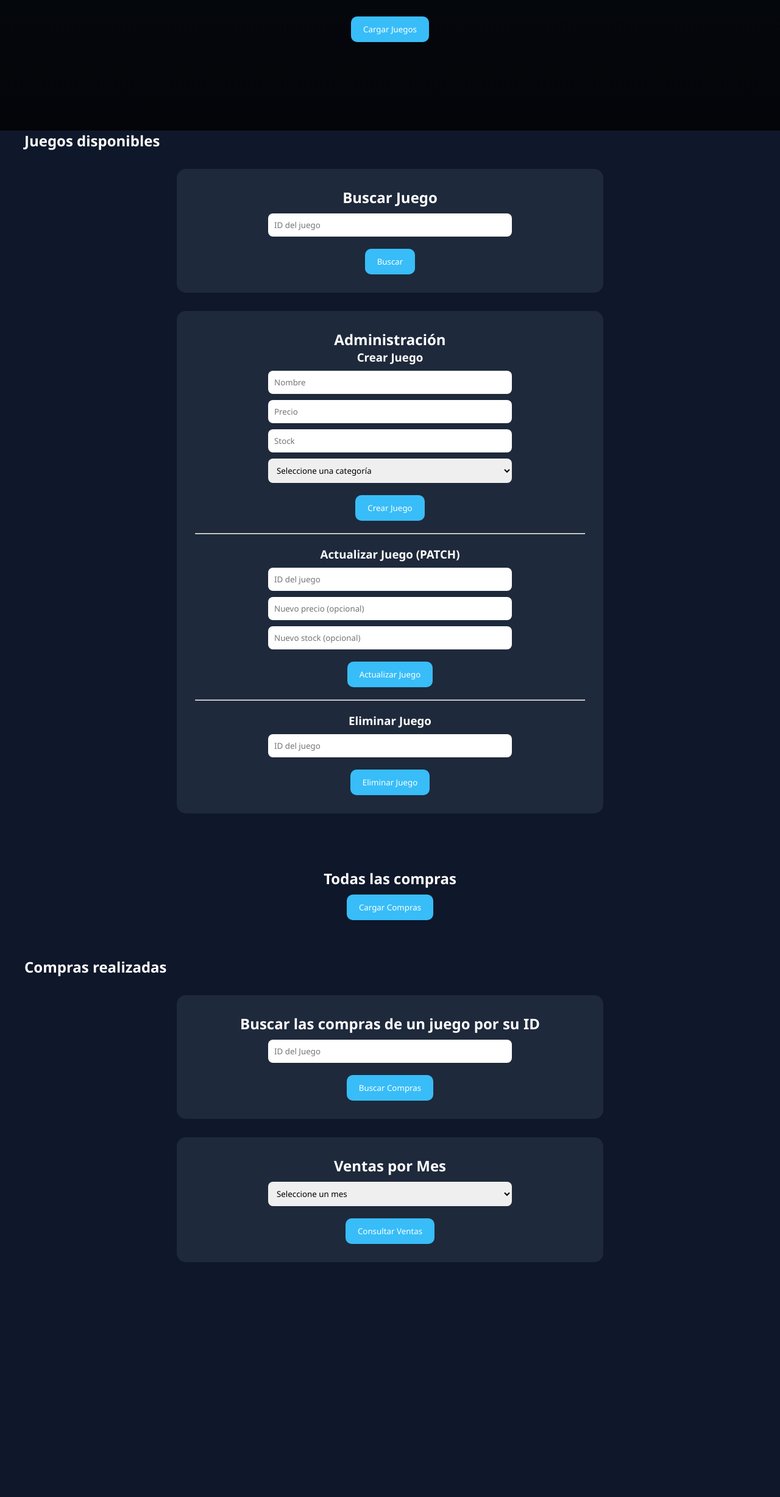
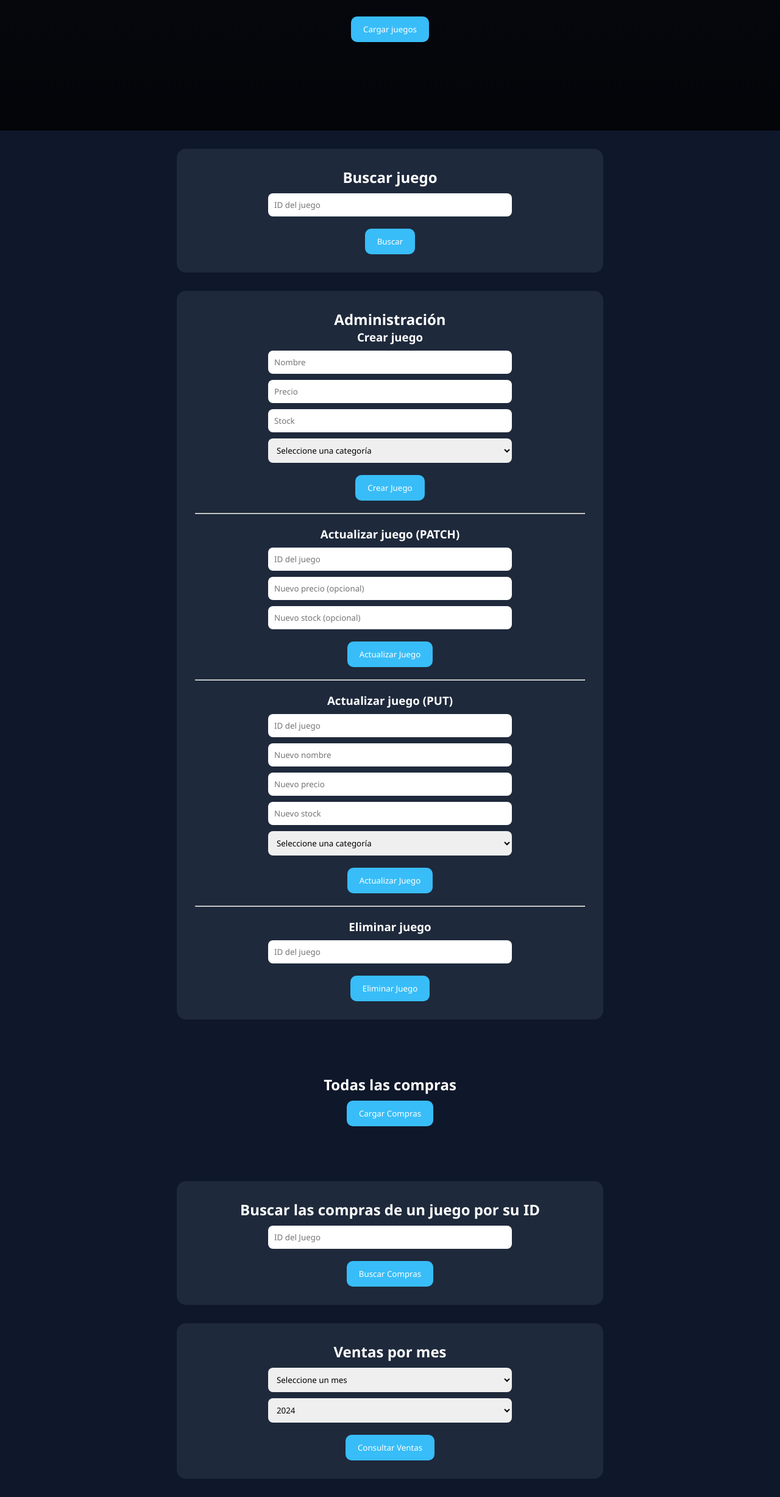
Before and after one commit to Aiellonicolas13/LevelApp-Store, a website: page frontend/index.html in a window 1280 px wide. Shown: the part 319-2774 px from the top of the page at 61% size. Before the commit the page ends 2419 px from the top, so only its background shows below. Drawn offline with Linux system fonts and the light colour scheme.

Commit message:
actualización index

```diff
--- a/frontend/index.html
+++ b/frontend/index.html
@@ -23,18 +23,18 @@
     <section class="hero">
         <h1>Tienda de Juegos</h1>
 
-        <button id="btnJuegos">Cargar Juegos</button>
+        <button id="btnJuegos">Cargar juegos</button>
     </section>
 
     <!-- LISTAR JUEGOS -->
     <section id="listar">
-        <h2 class="section-title">Juegos disponibles</h2>
+        <h2 class="section-titlee" id="section-title">Juegos disponibles</h2>
         <div id="listaJuegos" class="games-container"></div>
     </section>
 
     <!-- BUSCAR JUEGO -->
     <section id="buscar" class="admin-panel">
-        <h2 class="section-title">Buscar Juego</h2>
+        <h2 class="section-title">Buscar juego</h2>
 
         <div id="mensajeError" class="mensaje-error">
             El juego no se encuentra registrado en la base de datos.
@@ -55,7 +55,11 @@
         <div id="mensajeErrorCrearJuego" class="mensaje-error">
             Por favor, complete todos los campos para crear un juego.
         </div>
-        <h3>Crear Juego</h3>
+        <div id="mensajeErrorCrearJuegoCampos" class="mensaje-error">
+            Por favor, complete todos los campos para crear un juego.
+        </div>
+
+        <h3>Crear juego</h3>
         <input type="text" id="nombre" placeholder="Nombre">
         <input type="number" id="precio" placeholder="Precio">
         <input type="number" id="stock" placeholder="Stock">
@@ -74,9 +78,13 @@
         <!-- aca toasty -->
 
         <hr style="margin:20px 0;">
-        <h3>Actualizar Juego (PATCH)</h3>
+
+        <h3>Actualizar juego (PATCH)</h3>
         <div id="mensajeErrorActualizar" class="mensaje-error">
             Por favor, llene el ID y al menos uno de los campos (precio o stock) para actualizar el juego.
+        </div>
+        <div id="mensajeErrorActualizarNoId" class="mensaje-error">
+            El id ingresado no corresponde a ningún juego registrado en la base de datos.
         </div>
         <input type="number" id="updateId" placeholder="ID del juego">
         <input type="number" id="updatePrecio" placeholder="Nuevo precio (opcional)">
@@ -91,7 +99,37 @@
         <div id="mensajeErrorEliminar" class="mensaje-error">
             El juego no se encuentra registrado en la base de datos.
         </div>
-        <h3>Eliminar Juego</h3>
+
+        <h3>Actualizar juego (PUT)</h3>
+        <div id="mensajeErrorActualizar" class="mensaje-error">
+            Por favor, llene el ID y al menos uno de los campos (precio o stock) para actualizar el juego.
+        </div>
+        <div id="mensajeErrorActualizarNoId" class="mensaje-error">
+            El id ingresado no corresponde a ningún juego registrado en la base de datos.
+        </div>
+        <input type="number" id="updateIdPut" placeholder="ID del juego">
+        <input type="text" id="updateNombrePut" placeholder="Nuevo nombre">
+        <input type="number" id="updatePrecioPut" placeholder="Nuevo precio">
+        <input type="number" id="updateStockPut" placeholder="Nuevo stock">
+        <select id="categoriaPut">
+            <option value="">Seleccione una categoría</option>
+            <option value="1">Acción</option>
+            <option value="2">Aventura</option>
+            <option value="3">Shooter</option>
+            <option value="4">Plataforma</option>
+        </select>
+
+        <button id="btnActualizarPut">Actualizar Juego</button>
+        <div id="mensajeSuccessActualizar" class="mensaje-success">
+            Juego actualizado correctamente.
+        </div>
+        <hr style="margin:20px 0;">
+
+        <div id="mensajeErrorEliminar" class="mensaje-error">
+            El juego no se encuentra registrado en la base de datos.
+        </div>
+
+        <h3>Eliminar juego</h3>
         <div id="mensajeErrorEliminarId" class="mensaje-error">
             Por favor, llene el ID del juego a eliminar.
         </div>
@@ -113,7 +151,7 @@
     <!-- LISTAR COMPRAS -->
     <section id="listarCompras">
 
-        <h2 class="section-title">
+        <h2 class="section-title-compras" id="section-title-compras">
             Compras realizadas
         </h2>
 
@@ -137,7 +175,7 @@
         <div id="compraEncontrada"></div>
     </section>
     <section id="ventasMes" class="admin-panel">
-    <h2 class="section-title">Ventas por Mes</h2>
+        <h2 class="section-title">Ventas por mes</h2>
 
         <div id="mensajeErrorVentasMes" class="mensaje-error">
             Debe seleccionar un mes válido.
@@ -158,6 +196,11 @@
             <option value="11">Noviembre</option>
             <option value="12">Diciembre</option>
         </select>
+        <select>
+            <option >2024</option>
+            <option >2025</option>
+            <option >2026</option>
+        </select>
 
         <button id="btnVentasMes">
             Consultar Ventas
```
Lines whose indentation alone changed are shown as unchanged.
